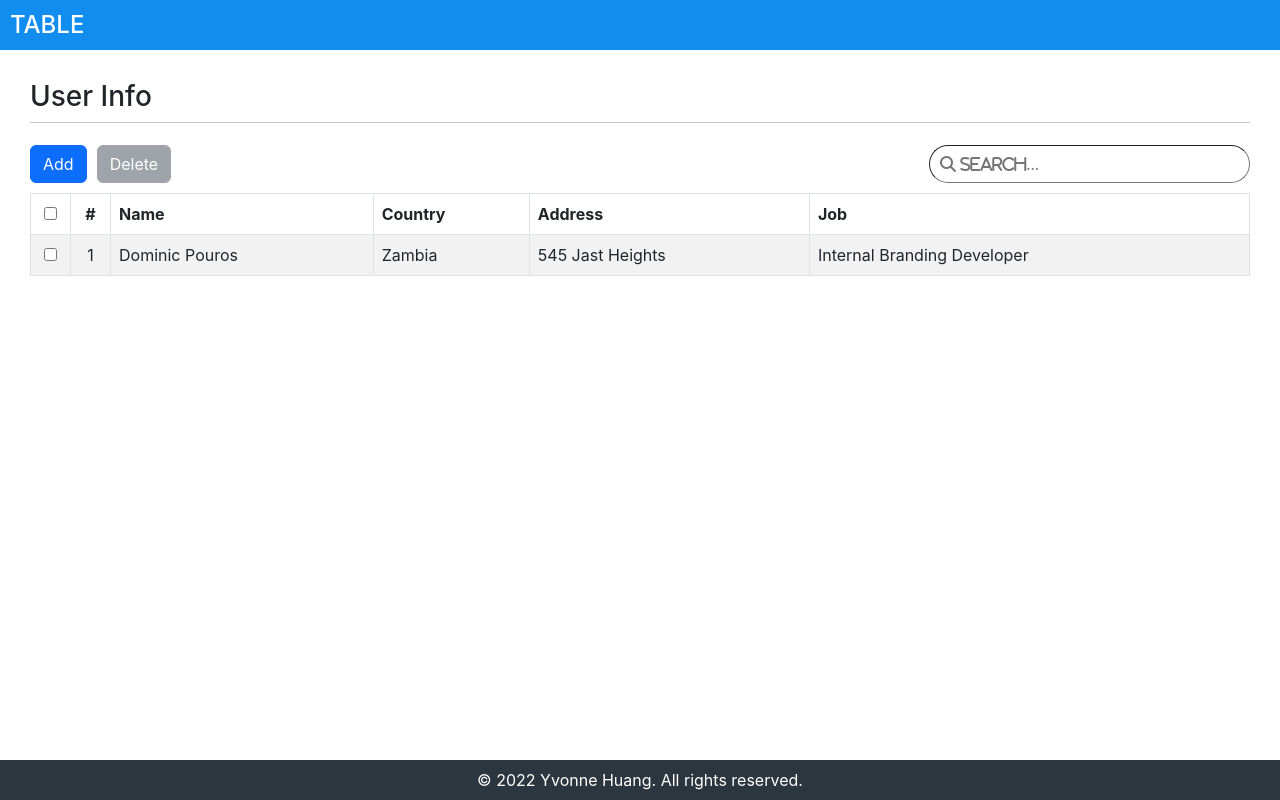
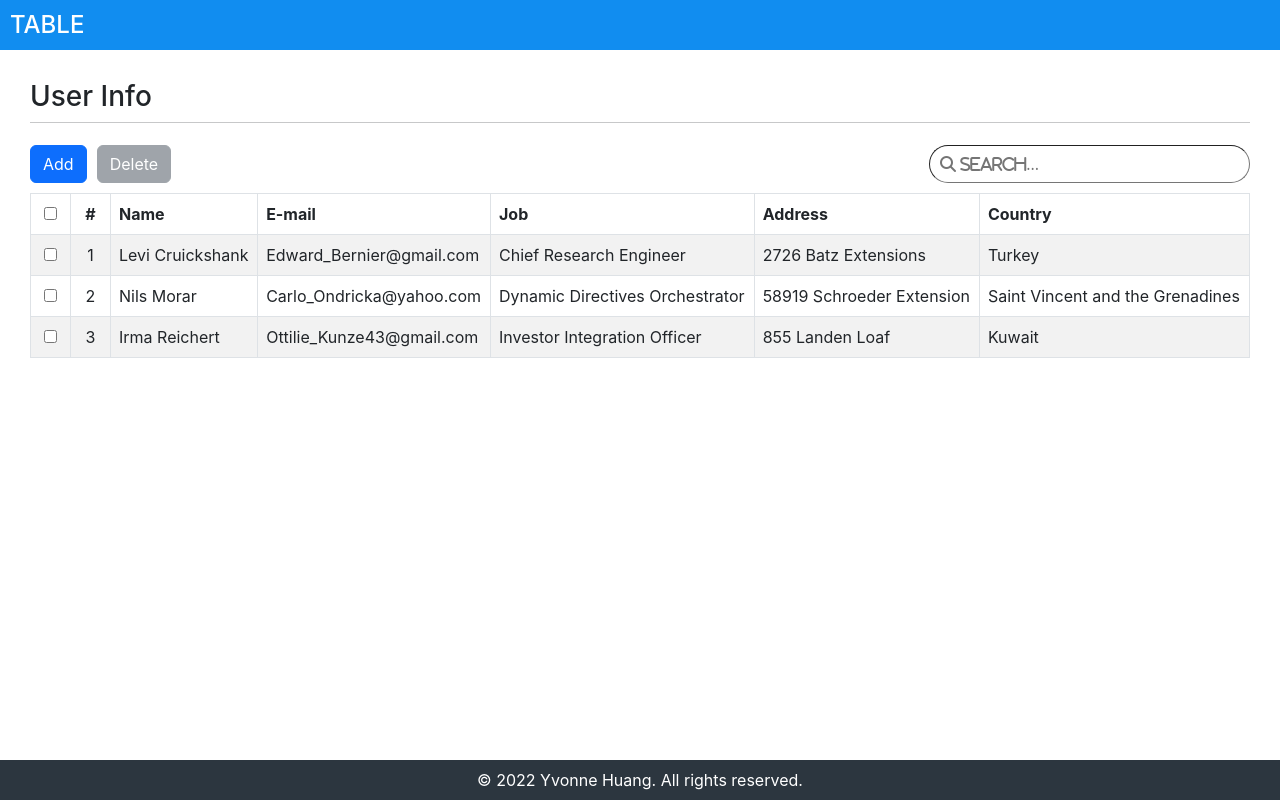
Before and after one commit to yvonnehuang-tw/react-todolist, a React (Create React App) app: page /table in a window 1280 px wide. Built offline with nearby package versions, Linux system fonts and the light colour scheme; data requests are answered from the project's data file; some icons are missing.

Commit message:
Support the search function, loading use reducer & Hide useRef

```diff
--- a/server/db.json
+++ b/server/db.json
@@ -1,12 +1,31 @@
 {
   "user": [
     {
-      "firstName": "Dominic",
-      "lastName": "Pouros",
-      "country": "Zambia",
-      "address": "545 Jast Heights",
-      "job": "Internal Branding Developer",
+      "firstName": "Levi",
+      "lastName": "Cruickshank",
+      "email": "Edward_Bernier@gmail.com",
+      "job": "Chief Research Engineer",
+      "address": "2726 Batz Extensions",
+      "country": "Turkey",
       "id": 1
+    },
+    {
+      "firstName": "Nils",
+      "lastName": "Morar",
+      "email": "Carlo_Ondricka@yahoo.com",
+      "job": "Dynamic Directives Orchestrator",
+      "address": "58919 Schroeder Extension",
+      "country": "Saint Vincent and the Grenadines",
+      "id": 2
+    },
+    {
+      "firstName": "Irma",
+      "lastName": "Reichert",
+      "email": "Ottilie_Kunze43@gmail.com",
+      "job": "Investor Integration Officer",
+      "address": "855 Landen Loaf",
+      "country": "Kuwait",
+      "id": 3
     }
   ]
 }
--- a/src/components/table/TableDemo.js
+++ b/src/components/table/TableDemo.js
@@ -1,9 +1,9 @@
 import styles from "../../styles/Table.module.css";
 import { Button } from "react-bootstrap";
 
-import { useEffect, useState, useRef } from "react";
 // import { useEffect, useState, useReducer, useRef } from "react";
-// import reducer from "../../reducer/reducer";
+import { useEffect, useState, useReducer } from "react";
+import reducer from "../../reducer/reducer";
 
 import Loading from "../common/Loading";
 import UserTable from "./UserTable";
@@ -11,27 +11,33 @@ import AddUserModal from "./AddUserModal";
 import DeleteUserModal from "./DeleteUserModal";
 
 export default function TableDemo() {
-  const ref = useRef(false);
+  // const ref = useRef(false);
 
-  const [loading, setLoading] = useState(true);
-  // const [loading, dispatch] = useReducer(reducer, { status: true });
+  // const [loading, setLoading] = useState(false);
+  const [loading, dispatch] = useReducer(reducer, { status: false });
 
   const [userData, setUserData] = useState([]);
+  const [inputText, setInputText] = useState("");
+  const [originUserData, setOriginUserData] = useState([]);
+
   const [addModalShow, setAddModalShow] = useState(false);
   const [deleteModalShow, setDeleteModalShow] = useState(false);
   const [deleteBtnDisable, setDeleteBtnDisable] = useState(true);
 
   useEffect(() => {
-    if (ref.current) {
-      getUserData();
-    }
-    return () => {
-      ref.current = true;
-    };
+    // if (ref.current) {
+    //   getUserData();
+    // }
+    // return () => {
+    //   ref.current = true;
+    // };
+    getUserData();
   }, []);
 
   async function getUserData() {
     try {
+      // setLoading(true);
+      dispatch({ type: "IS_LOADING", nextLoading: true });
       const response = await fetch("http://localhost:8888/user");
       const data = await response.json();
       const tmpData = data.map((item) => {
@@ -41,14 +47,15 @@ export default function TableDemo() {
     } catch (error) {
       console.error("Error:", error);
     } finally {
-      setLoading(false);
-      // dispatch({ type: "IS_LOADING", loading: false });
+      // setLoading(false);
+      dispatch({ type: "IS_LOADING", nextLoading: false });
     }
   }
 
   async function removeUserData(isRemoveId) {
     try {
-      setLoading(true);
+      // setLoading(true);
+      dispatch({ type: "IS_LOADING", nextLoading: true });
       await fetch(`http://localhost:8888/user/${isRemoveId}`, {
         method: "DELETE",
       });
@@ -56,8 +63,8 @@ export default function TableDemo() {
     } catch (error) {
       console.error("Error:", error);
     } finally {
-      setLoading(false);
-      // dispatch({ type: "IS_LOADING", loading: false });
+      // setLoading(false);
+      dispatch({ type: "IS_LOADING", nextLoading: false });
     }
   }
 
@@ -82,6 +89,32 @@ export default function TableDemo() {
 
   function handleClickDeleteBtn() {
     setDeleteModalShow(true);
+  }
+
+  function handleSearchData(e) {
+    setInputText(e.target.value.toLowerCase());
+    if (e.code === "Enter" && inputText === "") {
+      return;
+    }
+    if (originUserData.length === 0) {
+      setOriginUserData(userData);
+    }
+
+    if (inputText === "") {
+      setUserData(originUserData);
+    } else {
+      const filteredData = originUserData.filter((data) => {
+        const tmpName = `${data.firstName} ${data.lastName}`;
+        return (
+          tmpName.toLowerCase().match(new RegExp(inputText, "g")) ||
+          data.email.toLowerCase().match(new RegExp(inputText, "g")) ||
+          data.job.toLowerCase().match(new RegExp(inputText, "g")) ||
+          data.address.toLowerCase().match(new RegExp(inputText, "g")) ||
+          data.country.toLowerCase().match(new RegExp(inputText, "g"))
+        );
+      });
+      setUserData(filteredData);
+    }
   }
 
   const handleCloseBtn = (key) => {
@@ -111,8 +144,8 @@ export default function TableDemo() {
 
   return (
     <div className={styles.tableContainer}>
-      {loading && <Loading />}
-      {/* {loading.status && <Loading />} */}
+      {/* {loading && <Loading />} */}
+      {loading.status && <Loading />}
 
       <h3>User Info</h3>
       <hr className="forHR" />
@@ -131,7 +164,12 @@ export default function TableDemo() {
           </Button>
         </div>
         <div className={styles.toolbarBoxRight}>
-          <input type="text" placeholder="&#xF002; Search..." />
+          <input
+            type="text"
+            placeholder="&#xF002; Search..."
+            onChange={handleSearchData}
+            onKeyUp={handleSearchData}
+          />
         </div>
       </div>
 
--- a/src/components/table/UserTable.js
+++ b/src/components/table/UserTable.js
@@ -44,9 +44,10 @@ export default function UserTable({
           </th>
           <th style={{ width: 40, textAlign: "center" }}>#</th>
           <th>Name</th>
+          <th>E-mail</th>
+          <th>Job</th>
+          <th>Address</th>
           <th>Country</th>
-          <th>Address</th>
-          <th>Job</th>
         </tr>
       </thead>
       <tbody>
@@ -64,9 +65,10 @@ export default function UserTable({
               </td>
               <td style={{ width: 40, textAlign: "center" }}>{user.id}</td>
               <td>{`${user.firstName} ${user.lastName}`}</td>
+              <td>{user.email}</td>
+              <td>{user.job}</td>
+              <td>{user.address}</td>
               <td>{user.country}</td>
-              <td>{user.address}</td>
-              <td>{user.job}</td>
             </tr>
           );
         })}
--- a/src/reducer/reducer.js
+++ b/src/reducer/reducer.js
@@ -1,11 +1,8 @@
-const initialState = {
-  status: true,
-};
-
-const reducer = (state = initialState, action) => {
+const reducer = (state, action) => {
   if (action.type === "IS_LOADING") {
-    return { status: !state };
+    return { status: action.nextLoading };
   }
+  throw Error("Unknown action: " + action.type);
 };
 
 export default reducer;
```
